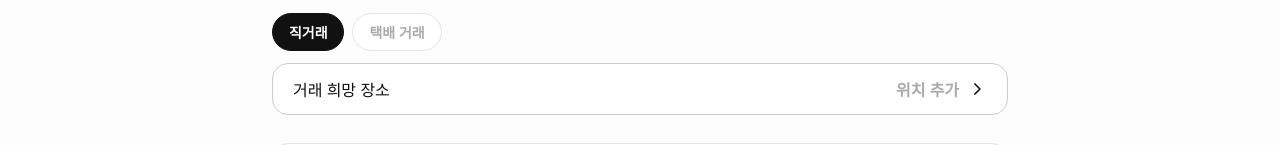
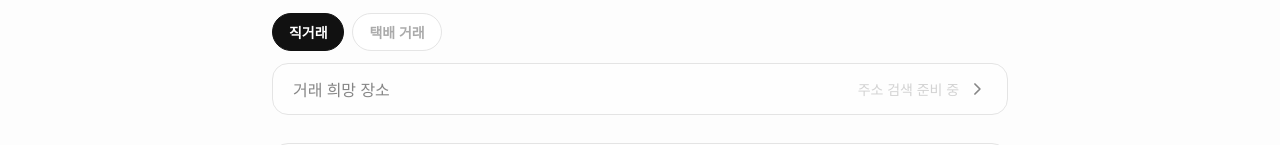
Before and after one commit to Useung0830/collezio, a Next.js app: page /products/new in a window 1280 px wide. Shown: the part 790-935 px from the top of the page. Built offline with nearby package versions, Linux system fonts and the light colour scheme; no server answers.

Commit message:
feat: 상품 등록 직거래 장소 검색 기능 구현

```diff
--- a/src/features/products/components/NewProductForm.tsx
+++ b/src/features/products/components/NewProductForm.tsx
@@ -9,7 +9,8 @@ import ImageUploader from "@/components/common/ImageUploader";
 import RadioOption from "@/components/common/radio-group/RadioOption";
 
 import CloseIcon from "@/assets/icons/icon-close.svg";
-import RightIcon from "@/assets/icons/icon-right.svg";
+
+import TradeLocationField from "./TradeLocationField";
 
 type TransactionType = "exchange" | "sale";
 type DeliveryType = "direct" | "parcel";
@@ -23,6 +24,10 @@ export default function NewProductForm() {
   const [shippingFee, setShippingFee] = useState("");
   const [isFreeShipping, setIsFreeShipping] = useState(false);
   const [files, setFiles] = useState<File[]>([]);
+  const [tradeLocation, setTradeLocation] = useState({
+    address: "",
+    detail: "",
+  });
 
   const handleClose = () => {
     router.back();
@@ -132,18 +137,10 @@ export default function NewProductForm() {
             </RadioOption>
           </div>
           {isDirect ? (
-            <Button shape="rounded" className="mt-3 h-13">
-              <span className="text-body-16 flex-1 text-left">
-                거래 희망 장소
-              </span>
-              <span className="text-black-400 flex items-center gap-2">
-                위치 추가
-                <RightIcon
-                  className="text-black-900 size-5"
-                  aria-hidden="true"
-                />
-              </span>
-            </Button>
+            <TradeLocationField
+              value={tradeLocation}
+              onChange={setTradeLocation}
+            />
           ) : (
             <div className="mt-3 flex gap-2">
               <label className="border-black-300 focus-within:border-black-900 flex h-13 min-w-0 flex-1 items-center rounded-2xl border px-5">
@@ -182,7 +179,7 @@ export default function NewProductForm() {
           type="submit"
           shape="rounded"
           className="h-13"
-          disabled={files.length === 0}
+          disabled={files.length === 0 || (isDirect && !tradeLocation.address)}
         >
           {isExchange ? "교환하기" : "판매하기"}
         </Button>
--- /dev/null
+++ b/src/features/products/components/PostcodeSearchModal.tsx
@@ -0,0 +1,83 @@
+"use client";
+
+import { useEffect, useEffectEvent, useId, useRef } from "react";
+
+import IconButton from "@/components/common/button/IconButton";
+
+import CloseIcon from "@/assets/icons/icon-close.svg";
+
+type PostcodeSearchModalProps = {
+  onSelect: (address: string) => void;
+  onClose: () => void;
+  onError: () => void;
+};
+
+export default function PostcodeSearchModal({
+  onSelect,
+  onClose,
+  onError,
+}: PostcodeSearchModalProps) {
+  const dialogRef = useRef<HTMLDialogElement>(null);
+  const containerRef = useRef<HTMLDivElement>(null);
+  const titleId = useId();
+  const handleSelect = useEffectEvent(onSelect);
+  const handleError = useEffectEvent(onError);
+
+  useEffect(() => {
+    const dialog = dialogRef.current;
+    const container = containerRef.current;
+    const Postcode = window.kakao?.Postcode;
+    if (!dialog || !container || !Postcode) {
+      handleError();
+      return;
+    }
+
+    const previousFocus = document.activeElement;
+    const previousOverflow = document.body.style.overflow;
+    let isActive = true;
+
+    dialog.showModal();
+    document.body.style.overflow = "hidden";
+    try {
+      new Postcode({
+        width: "100%",
+        height: "100%",
+        oncomplete: ({ address }) => {
+          if (isActive) handleSelect(address);
+        },
+      }).embed(container, { autoClose: false });
+    } catch {
+      handleError();
+    }
+
+    return () => {
+      isActive = false;
+      container.replaceChildren();
+      dialog.close();
+      document.body.style.overflow = previousOverflow;
+      if (previousFocus instanceof HTMLElement) previousFocus.focus();
+    };
+  }, []);
+
+  return (
+    <dialog
+      ref={dialogRef}
+      aria-labelledby={titleId}
+      className="text-black-900 fixed inset-0 m-auto max-h-[calc(100dvh-2rem)] w-[calc(100%-2rem)] max-w-125 overflow-y-auto rounded-2xl bg-white p-0 shadow-xl backdrop:bg-black/40"
+      onCancel={(event) => {
+        event.preventDefault();
+        onClose();
+      }}
+    >
+      <div className="flex items-center justify-between gap-4 px-5 py-4">
+        <h2 id={titleId} className="text-heading-20">
+          거래 희망 장소 검색
+        </h2>
+        <IconButton size="sm" aria-label="주소 검색 닫기" onClick={onClose}>
+          <CloseIcon className="size-5" aria-hidden="true" />
+        </IconButton>
+      </div>
+      <div ref={containerRef} className="h-[min(500px,70dvh)] min-h-100" />
+    </dialog>
+  );
+}
--- /dev/null
+++ b/src/features/products/components/TradeLocationField.tsx
@@ -0,0 +1,122 @@
+"use client";
+
+import { useState } from "react";
+import Script from "next/script";
+
+import Button from "@/components/common/button/Button";
+
+import RightIcon from "@/assets/icons/icon-right.svg";
+
+import PostcodeSearchModal from "./PostcodeSearchModal";
+
+type TradeLocationFieldProps = {
+  value: { address: string; detail: string };
+  onChange: (value: TradeLocationFieldProps["value"]) => void;
+};
+
+const MAX_LOCATION_LENGTH = 200;
+
+export default function TradeLocationField({
+  value,
+  onChange,
+}: TradeLocationFieldProps) {
+  const [isReady, setIsReady] = useState(false);
+  const [isSearchOpen, setIsSearchOpen] = useState(false);
+  const [errorMessage, setErrorMessage] = useState("");
+
+  const location = [value.address, value.detail.trim()]
+    .filter(Boolean)
+    .join(" ");
+
+  const handleSearch = () => {
+    setErrorMessage("");
+    setIsSearchOpen(true);
+  };
+
+  const handleAddressSelect = (address: string) => {
+    setIsSearchOpen(false);
+    if (!address || address.length > MAX_LOCATION_LENGTH) {
+      setErrorMessage(
+        "다른 주소를 선택해주세요. 주소는 200자 이하여야 합니다.",
+      );
+      return;
+    }
+    onChange({
+      address,
+      detail: address === value.address ? value.detail : "",
+    });
+  };
+
+  return (
+    <div className="mt-3 flex min-w-0 flex-col gap-3">
+      <Script
+        src="https://t1.kakaocdn.net/mapjsapi/bundle/postcode/prod/postcode.v2.js"
+        strategy="afterInteractive"
+        onReady={() => setIsReady(Boolean(window.kakao?.Postcode))}
+        onError={() => {
+          setIsReady(false);
+          setErrorMessage(
+            "주소 검색을 불러오지 못했습니다. 페이지를 새로고침해주세요.",
+          );
+        }}
+      />
+      <Button
+        shape="rounded"
+        className="min-h-13"
+        disabled={!isReady}
+        aria-label={
+          value.address ? "거래 희망 장소 변경" : "거래 희망 장소 선택"
+        }
+        onClick={handleSearch}
+      >
+        <span className="text-body-16 min-w-0 flex-1 text-left wrap-break-word">
+          {value.address || "거래 희망 장소"}
+        </span>
+        <span className="text-body-14 text-black-400 flex shrink-0 items-center gap-2">
+          {isReady
+            ? value.address
+              ? "변경"
+              : "위치 추가"
+            : "주소 검색 준비 중"}
+          <RightIcon className="text-black-900 size-5" aria-hidden="true" />
+        </span>
+      </Button>
+      {value.address && (
+        <label className="text-label-14 text-black-900 flex flex-col gap-2">
+          만날 장소 설명 (선택)
+          <input
+            type="text"
+            value={value.detail}
+            maxLength={Math.max(
+              0,
+              MAX_LOCATION_LENGTH - value.address.length - 1,
+            )}
+            placeholder="예: 정문 앞, 2번 출구 앞"
+            className="border-black-300 text-body-16 text-black-900 placeholder:text-black-400 focus:border-black-900 h-13 rounded-2xl border px-5 outline-none"
+            onChange={(event) =>
+              onChange({ ...value, detail: event.target.value })
+            }
+          />
+        </label>
+      )}
+      <input type="hidden" name="location" value={location} />
+      {isSearchOpen && (
+        <PostcodeSearchModal
+          onSelect={handleAddressSelect}
+          onClose={() => setIsSearchOpen(false)}
+          onError={() => {
+            setIsSearchOpen(false);
+            setErrorMessage(
+              "주소 검색창을 열지 못했습니다. 다시 시도해주세요.",
+            );
+          }}
+        />
+      )}
+      {errorMessage && (
+        <p role="alert" className="text-body-14 text-black-900">
+          {errorMessage}
+        </p>
+      )}
+    </div>
+  );
+}
--- /dev/null
+++ b/src/types/kakaoPostcode.d.ts
@@ -0,0 +1,24 @@
+type KakaoPostcodeResult = {
+  address: string;
+};
+
+type KakaoPostcodeOptions = {
+  oncomplete: (data: KakaoPostcodeResult) => void;
+  width?: string | number;
+  height?: string | number;
+};
+
+declare global {
+  interface Window {
+    kakao?: {
+      Postcode: new (options: KakaoPostcodeOptions) => {
+        embed: (
+          element: HTMLElement,
+          options?: { autoClose?: boolean },
+        ) => void;
+      };
+    };
+  }
+}
+
+export {};
```
